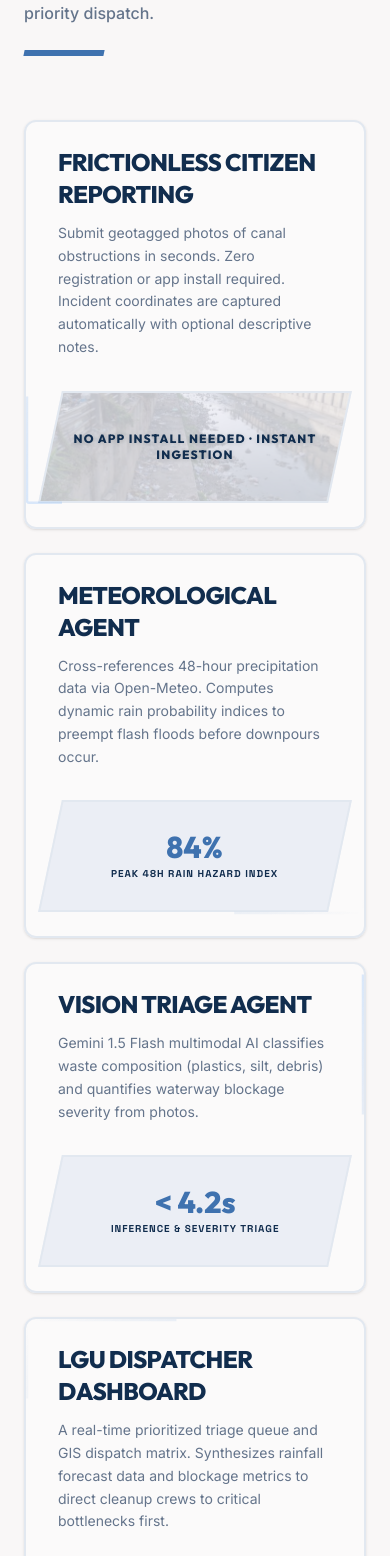
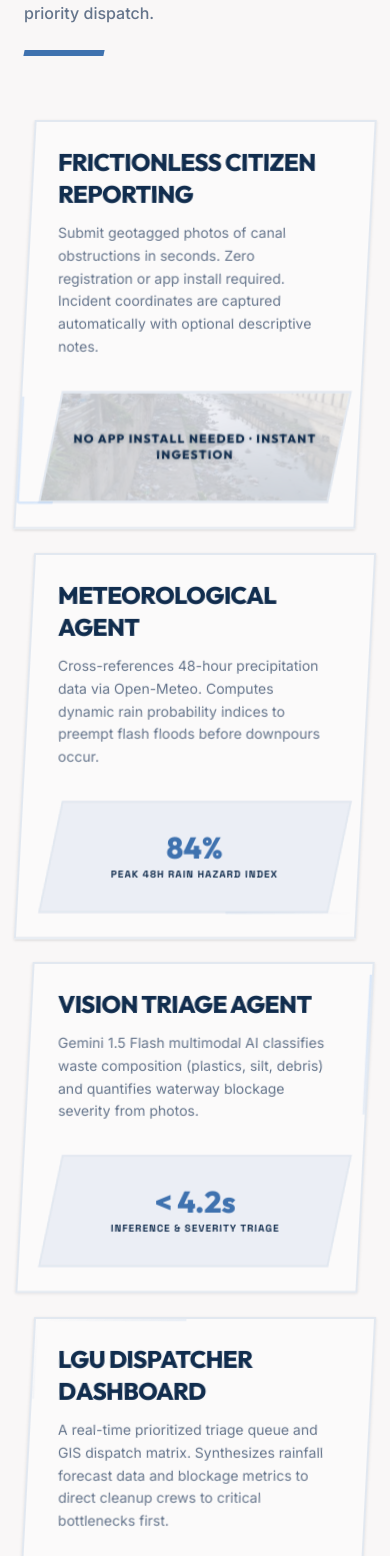
Before and after one commit to Goldenavs/esteRoute, a React (Vite) app in the folder frontend/: page /login in a window 390 px wide. Shown: the part 1260-2816 px from the top of the page. Built offline with nearby package versions, Linux system fonts and the light colour scheme; no server answers.

Commit message:
style: apply consistent mild industrial skew to mobile containers

```diff
--- a/frontend/src/components/auth/sections/FaqsSection.tsx
+++ b/frontend/src/components/auth/sections/FaqsSection.tsx
@@ -47,7 +47,7 @@ const categoryNames = Object.keys(faqCategories);
 
 // Subtle, eye-friendly traveling perimeter highlight
 const BorderBeam = ({ delay = 0, color = "#60A5FA" }: { delay?: number; color?: string }) => (
-  <div className="absolute inset-0 pointer-events-none overflow-hidden rounded-xl md:rounded-none z-10">
+  <div className="absolute inset-0 pointer-events-none overflow-hidden rounded-none z-10">
     <svg className="absolute inset-0 w-full h-full" xmlns="http://www.w3.org/2000/svg">
       <defs>
         <linearGradient id={`faq-beam-${delay}`} x1="0%" y1="0%" x2="100%" y2="100%">
@@ -171,13 +171,13 @@ export default function FaqsSection() {
                   setActiveCategory(cat);
                   setOpenIndex(0); // auto-open first item on switch
                 }}
-                className={`relative px-4 md:px-8 py-3 md:-skew-x-12 border-2 rounded-xl md:rounded-none transition-all duration-300 cursor-pointer ${
+                className={`relative px-4 md:px-8 py-3 -skew-x-3 md:-skew-x-12 border-2 rounded-none transition-all duration-300 cursor-pointer ${
                   isActive
                     ? 'border-brand-primary bg-brand-primary text-app-bg shadow-md'
                     : 'border-border-subtle text-text-secondary hover:text-text-primary hover:border-brand-primary bg-surface/20 hover:bg-surface/85 hover:backdrop-blur-xl'
                 }`}
               >
-                <span className="relative z-10 md:skew-x-12 block font-heading font-black uppercase tracking-widest text-xs md:text-sm">{cat}</span>
+                <span className="relative z-10 skew-x-3 md:skew-x-12 block font-heading font-black uppercase tracking-widest text-xs md:text-sm">{cat}</span>
               </button>
             );
           })}
@@ -199,7 +199,7 @@ export default function FaqsSection() {
                 return (
                   <motion.div
                     key={i}
-                    className={`group relative border-2 rounded-xl md:rounded-none transition-all duration-500 md:-skew-x-12 overflow-hidden ${
+                    className={`group relative border-2 rounded-none transition-all duration-500 -skew-x-3 md:-skew-x-12 overflow-hidden ${
                       isOpen
                         ? 'bg-surface/85 backdrop-blur-xl border-brand-primary shadow-lg'
                         : 'bg-surface/20 hover:bg-surface/85 hover:backdrop-blur-xl border-border-subtle hover:border-brand-primary shadow-sm hover:shadow-xl'
@@ -208,7 +208,7 @@ export default function FaqsSection() {
                     {/* Perimeter running light */}
                     <BorderBeam delay={(i % 4) * 1.5} color={isOpen ? "#60A5FA" : "#3F72AF"} />
 
-                    <div className="md:skew-x-12 relative z-10">
+                    <div className="skew-x-3 md:skew-x-12 relative z-10">
                       <button
                         onClick={() => setOpenIndex(isOpen ? null : i)}
                         className="w-full px-6 py-5 flex items-center justify-between text-left focus:outline-none cursor-pointer"
--- a/frontend/src/components/auth/sections/FeaturesSection.tsx
+++ b/frontend/src/components/auth/sections/FeaturesSection.tsx
@@ -13,7 +13,7 @@ const cardVariants: Variants = {
 
 // Subtle, eye-friendly traveling perimeter highlight (staggered across cards)
 const BorderBeam = ({ delay = 0 }: { delay?: number }) => (
-  <div className="absolute inset-0 pointer-events-none overflow-hidden rounded-xl md:rounded-none z-10">
+  <div className="absolute inset-0 pointer-events-none overflow-hidden rounded-none z-10">
     <svg className="absolute inset-0 w-full h-full" xmlns="http://www.w3.org/2000/svg">
       <defs>
         <linearGradient id={`beam-grad-${delay}`} x1="0%" y1="0%" x2="100%" y2="100%">
@@ -137,11 +137,11 @@ export default function FeaturesSection() {
           {/* FEATURE 1: Frictionless Citizen Reporting (2 cols)        */}
           {/* ========================================================= */}
           <motion.div variants={cardVariants} className="md:col-span-2">
-            <div className="group relative bg-surface/35 backdrop-blur-xl border-2 border-border-subtle hover:border-brand-primary hover:bg-surface/95 transition-all duration-300 md:-skew-x-12 p-6 md:p-8 h-full rounded-xl md:rounded-none shadow-sm hover:shadow-2xl overflow-hidden">
+            <div className="group relative bg-surface/35 backdrop-blur-xl border-2 border-border-subtle hover:border-brand-primary hover:bg-surface/95 transition-all duration-300 -skew-x-3 md:-skew-x-12 p-6 md:p-8 h-full rounded-none shadow-sm hover:shadow-2xl overflow-hidden">
               {/* Eye-friendly perimeter traveling light */}
               <BorderBeam delay={0} />
 
-              <div className="md:skew-x-12 h-full flex flex-col justify-between">
+              <div className="skew-x-3 md:skew-x-12 h-full flex flex-col justify-between">
                 <div className="pl-2 md:pl-6 pr-2">
                   <h3 className="font-heading font-black text-2xl lg:text-3xl text-text-primary mb-3 uppercase tracking-tight group-hover:text-brand-primary transition-colors">
                     Frictionless Citizen Reporting
@@ -169,10 +169,10 @@ export default function FeaturesSection() {
           {/* FEATURE 2: Meteorological Agent (1 col)                   */}
           {/* ========================================================= */}
           <motion.div variants={cardVariants} className="md:col-span-1">
-            <div className="group relative bg-surface/35 backdrop-blur-xl border-2 border-border-subtle hover:border-brand-primary hover:bg-surface/95 transition-all duration-300 md:-skew-x-12 p-6 md:p-8 h-full rounded-xl md:rounded-none shadow-sm hover:shadow-2xl overflow-hidden">
+            <div className="group relative bg-surface/35 backdrop-blur-xl border-2 border-border-subtle hover:border-brand-primary hover:bg-surface/95 transition-all duration-300 -skew-x-3 md:-skew-x-12 p-6 md:p-8 h-full rounded-none shadow-sm hover:shadow-2xl overflow-hidden">
               <BorderBeam delay={2.25} />
 
-              <div className="md:skew-x-12 h-full flex flex-col justify-between">
+              <div className="skew-x-3 md:skew-x-12 h-full flex flex-col justify-between">
                 <div className="pl-2 md:pl-5 pr-2">
                   <h3 className="font-heading font-black text-2xl text-text-primary mb-3 uppercase tracking-tight group-hover:text-brand-primary transition-colors">
                     Meteorological Agent
@@ -201,10 +201,10 @@ export default function FeaturesSection() {
           {/* FEATURE 3: Vision Triage Agent (1 col)                   */}
           {/* ========================================================= */}
           <motion.div variants={cardVariants} className="md:col-span-1">
-            <div className="group relative bg-surface/35 backdrop-blur-xl border-2 border-border-subtle hover:border-brand-primary hover:bg-surface/95 transition-all duration-300 md:-skew-x-12 p-6 md:p-8 h-full rounded-xl md:rounded-none shadow-sm hover:shadow-2xl overflow-hidden">
+            <div className="group relative bg-surface/35 backdrop-blur-xl border-2 border-border-subtle hover:border-brand-primary hover:bg-surface/95 transition-all duration-300 -skew-x-3 md:-skew-x-12 p-6 md:p-8 h-full rounded-none shadow-sm hover:shadow-2xl overflow-hidden">
               <BorderBeam delay={4.5} />
 
-              <div className="md:skew-x-12 h-full flex flex-col justify-between">
+              <div className="skew-x-3 md:skew-x-12 h-full flex flex-col justify-between">
                 <div className="pl-2 md:pl-5 pr-2">
                   <h3 className="font-heading font-black text-2xl text-text-primary mb-3 uppercase tracking-tight group-hover:text-brand-primary transition-colors">
                     Vision Triage Agent
@@ -233,10 +233,10 @@ export default function FeaturesSection() {
           {/* FEATURE 4: LGU Dispatcher Dashboard (2 cols)             */}
           {/* ========================================================= */}
           <motion.div variants={cardVariants} className="md:col-span-2">
-            <div className="group relative bg-surface/35 backdrop-blur-xl border-2 border-border-subtle hover:border-brand-primary hover:bg-surface/95 transition-all duration-300 md:-skew-x-12 p-6 md:p-8 h-full rounded-xl md:rounded-none shadow-sm hover:shadow-2xl overflow-hidden">
+            <div className="group relative bg-surface/35 backdrop-blur-xl border-2 border-border-subtle hover:border-brand-primary hover:bg-surface/95 transition-all duration-300 -skew-x-3 md:-skew-x-12 p-6 md:p-8 h-full rounded-none shadow-sm hover:shadow-2xl overflow-hidden">
               <BorderBeam delay={6.75} />
 
-              <div className="md:skew-x-12 h-full flex flex-col justify-between">
+              <div className="skew-x-3 md:skew-x-12 h-full flex flex-col justify-between">
                 <div className="pl-2 md:pl-6 pr-2">
                   <h3 className="font-heading font-black text-2xl lg:text-3xl text-text-primary mb-3 uppercase tracking-tight group-hover:text-brand-primary transition-colors">
                     LGU Dispatcher Dashboard
--- a/frontend/src/components/auth/sections/FooterSection.tsx
+++ b/frontend/src/components/auth/sections/FooterSection.tsx
@@ -162,10 +162,10 @@ export default function FooterSection() {
                 className="relative w-full max-w-2xl z-10"
               >
                 {/* Skewed Parallelogram Modal Container */}
-                <div className="w-full bg-surface border-2 border-border-subtle shadow-2xl overflow-hidden flex flex-col max-h-[80vh] md:-skew-x-6 rounded-2xl md:rounded-none">
-                  {/* Header Banner: Flush with the container's -skew-x-6 parallelogram */}
+                <div className="w-full bg-surface border-2 border-border-subtle shadow-2xl overflow-hidden flex flex-col max-h-[80vh] -skew-x-3 md:-skew-x-6 rounded-none">
+                  {/* Header Banner: Flush with the container's parallelogram */}
                   <div className="p-6 border-b-2 border-border-subtle flex items-center justify-between bg-surface-subtle">
-                    <h3 className="text-xl font-heading font-black uppercase tracking-widest text-text-primary md:skew-x-6">
+                    <h3 className="text-xl font-heading font-black uppercase tracking-widest text-text-primary skew-x-3 md:skew-x-6">
                       {activeDoc}
                     </h3>
                     <button
@@ -173,14 +173,14 @@ export default function FooterSection() {
                       className="p-2 text-text-secondary hover:text-brand-primary transition-colors bg-surface border-2 border-border-subtle hover:border-brand-primary cursor-pointer"
                       aria-label="Close modal"
                     >
-                      <div className="md:skew-x-6">
+                      <div className="skew-x-3 md:skew-x-6">
                         <CloseIcon className="w-5 h-5" />
                       </div>
                     </button>
                   </div>
                   {/* Body Content: Counter-skewed so text lines are completely upright */}
                   <div className="p-8 md:px-12 text-base text-text-secondary leading-loose overflow-y-auto font-medium">
-                    <div className="md:skew-x-6">
+                    <div className="skew-x-3 md:skew-x-6">
                       <p>{legalContent[activeDoc]}</p>
                     </div>
                   </div>
```
Also changed, not shown: frontend/src/components/auth/sections/CoreEngineSection.tsx (+11 -11 lines).
